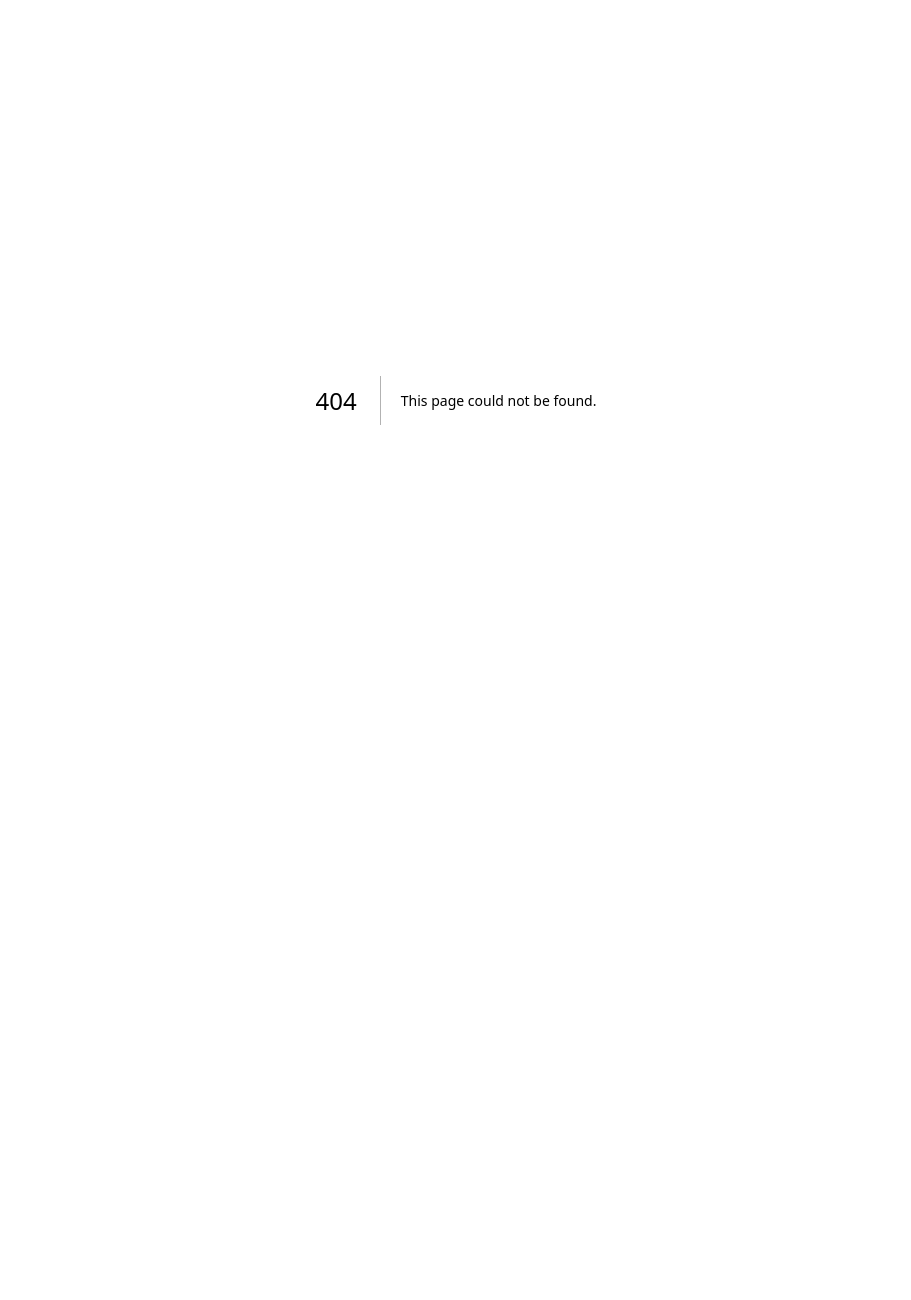
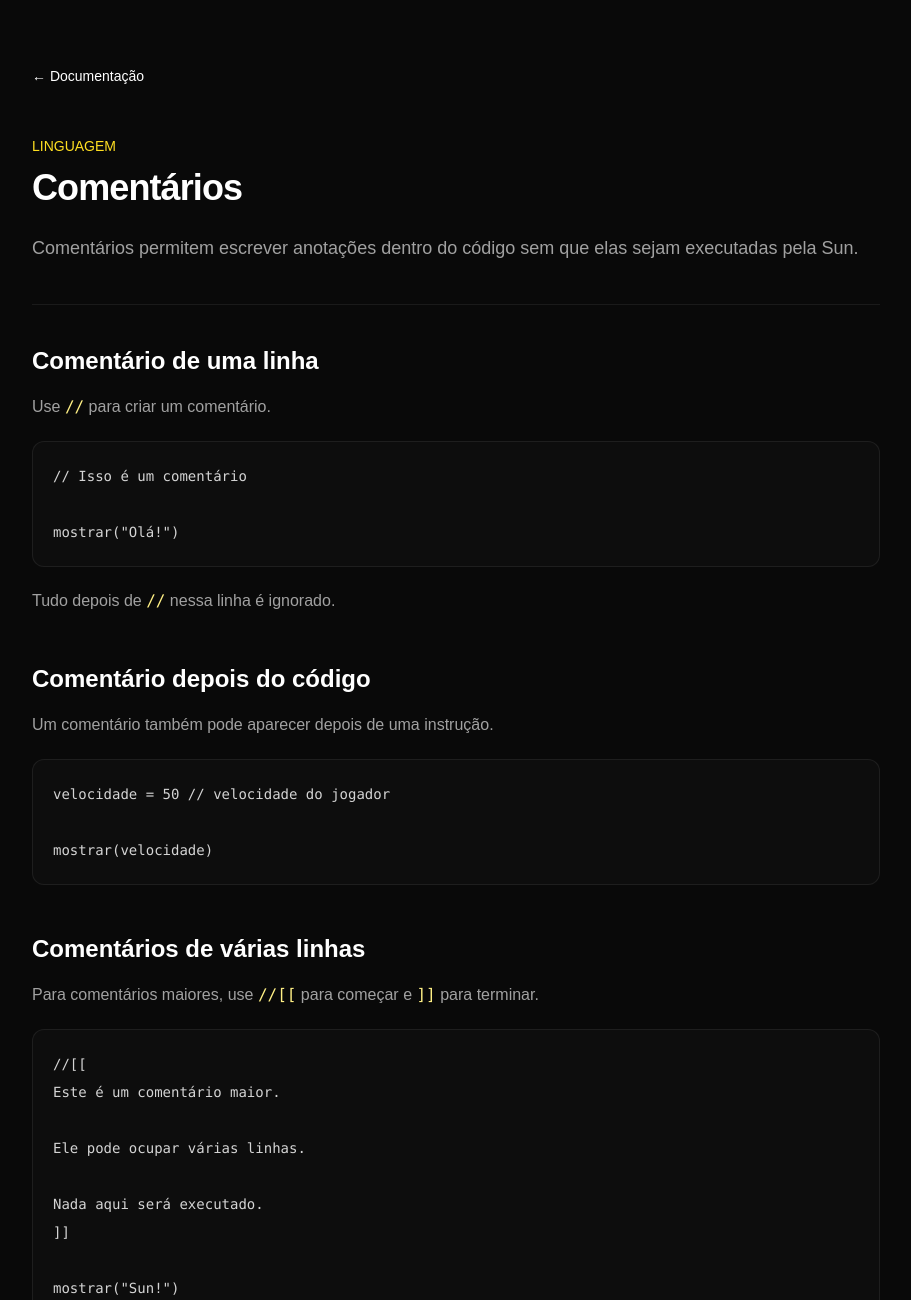
Before and after one commit to blackzww/Sun-Website, a Next.js app: page /docs/comentarios in a window 1280 px wide. Before the commit this address had no page. Shown: the top 1300 px of the page, without its empty margins (184-1095 px from the left). Before the commit the page ends 800 px from the top, so only its background shows below. Built offline with nearby package versions, Linux system fonts and the light colour scheme.

Commit message:
Add documentation for code comments in Comentarios component
This file contains a React component that provides documentation on comments in code, including examples of single-line, inline, multi-line, and temporary comments. It also includes navigation links to other documentation pages.

```diff
--- /dev/null
+++ b/app/docs/comentarios/page.tsx
@@ -0,0 +1,252 @@
+import Link from "next/link";
+
+export default function Comentarios() {
+  return (
+    <main className="min-h-screen bg-[#090909] text-white">
+      <div className="mx-auto max-w-4xl px-6 py-16">
+        <Link
+          href="/docs"
+          className="text-sm text-neutral-500 transition hover:text-white"
+        >
+          ← Documentação
+        </Link>
+
+        <p className="mt-12 text-sm font-medium text-yellow-300">
+          LINGUAGEM
+        </p>
+
+        <h1 className="mt-3 text-4xl font-bold tracking-tight">
+          Comentários
+        </h1>
+
+        <p className="mt-6 text-lg leading-8 text-neutral-400">
+          Comentários permitem escrever anotações dentro do código sem que elas
+          sejam executadas pela Sun.
+        </p>
+
+        <div className="my-10 h-px bg-white/[0.07]" />
+
+        {/* LINHA ÚNICA */}
+        <h2 className="text-2xl font-semibold">
+          Comentário de uma linha
+        </h2>
+
+        <p className="mt-4 leading-7 text-neutral-400">
+          Use <code className="text-yellow-200">//</code> para criar um
+          comentário.
+        </p>
+
+        <pre className="mt-5 overflow-x-auto rounded-xl border border-white/[0.07] bg-[#0d0d0d] p-5 text-sm leading-7 text-neutral-300">
+          <code>{`// Isso é um comentário
+
+mostrar("Olá!")`}</code>
+        </pre>
+
+        <p className="mt-5 leading-7 text-neutral-400">
+          Tudo depois de <code className="text-yellow-200">//</code> nessa
+          linha é ignorado.
+        </p>
+
+        {/* INLINE */}
+        <h2 className="mt-12 text-2xl font-semibold">
+          Comentário depois do código
+        </h2>
+
+        <p className="mt-4 leading-7 text-neutral-400">
+          Um comentário também pode aparecer depois de uma instrução.
+        </p>
+
+        <pre className="mt-5 overflow-x-auto rounded-xl border border-white/[0.07] bg-[#0d0d0d] p-5 text-sm leading-7 text-neutral-300">
+          <code>{`velocidade = 50 // velocidade do jogador
+
+mostrar(velocidade)`}</code>
+        </pre>
+
+        {/* VÁRIAS LINHAS */}
+        <h2 className="mt-12 text-2xl font-semibold">
+          Comentários de várias linhas
+        </h2>
+
+        <p className="mt-4 leading-7 text-neutral-400">
+          Para comentários maiores, use{" "}
+          <code className="text-yellow-200">//[[</code> para começar e{" "}
+          <code className="text-yellow-200">]]</code> para terminar.
+        </p>
+
+        <pre className="mt-5 overflow-x-auto rounded-xl border border-white/[0.07] bg-[#0d0d0d] p-5 text-sm leading-7 text-neutral-300">
+          <code>{`//[[
+Este é um comentário maior.
+
+Ele pode ocupar várias linhas.
+
+Nada aqui será executado.
+]]
+
+mostrar("Sun!")`}</code>
+        </pre>
+
+        {/* EXEMPLO */}
+        <h2 className="mt-12 text-2xl font-semibold">
+          Organizando seu código
+        </h2>
+
+        <p className="mt-4 leading-7 text-neutral-400">
+          Comentários podem explicar partes importantes do programa.
+        </p>
+
+        <pre className="mt-5 overflow-x-auto rounded-xl border border-white/[0.07] bg-[#0d0d0d] p-5 text-sm leading-7 text-neutral-300">
+          <code>{`// Configurações
+velocidade = 50
+pulo = 80
+
+// Informações do jogador
+jogador = {
+    nome: "Black",
+    ativo: verdadeiro
+}
+
+// Verifica se o jogador está ativo
+se jogador.ativo entao
+    mostrar("{jogador.nome} está ativo")
+fim`}</code>
+        </pre>
+
+        {/* DESATIVAR CÓDIGO */}
+        <h2 className="mt-12 text-2xl font-semibold">
+          Desativando código temporariamente
+        </h2>
+
+        <p className="mt-4 leading-7 text-neutral-400">
+          Comentários também são úteis para impedir temporariamente que uma
+          parte do código seja executada.
+        </p>
+
+        <pre className="mt-5 overflow-x-auto rounded-xl border border-white/[0.07] bg-[#0d0d0d] p-5 text-sm leading-7 text-neutral-300">
+          <code>{`mostrar("Executa")
+
+// mostrar("Não executa")
+
+mostrar("Executa também")`}</code>
+        </pre>
+
+        {/* BLOCO SUN */}
+        <h2 className="mt-12 text-2xl font-semibold">
+          Comentários multilinha dentro de Sun[[ ]]
+        </h2>
+
+        <p className="mt-4 leading-7 text-neutral-400">
+          Existe um detalhe importante ao usar comentários multilinha dentro
+          do bloco usado para carregar código Sun.
+        </p>
+
+        <p className="mt-4 leading-7 text-neutral-400">
+          O loader normalmente usa{" "}
+          <code className="text-yellow-200">Sun[[ ... ]]</code>. Como um
+          comentário multilinha também termina com{" "}
+          <code className="text-yellow-200">]]</code>, isso pode fechar a
+          string externa antes da hora.
+        </p>
+
+        <div className="mt-6 rounded-xl border border-red-400/10 bg-red-400/[0.03] p-5">
+          <p className="font-medium text-red-300">
+            Evite esta combinação
+          </p>
+
+          <pre className="mt-4 overflow-x-auto text-sm leading-7 text-neutral-400">
+            <code>{`Sun[[
+    //[[
+    comentário
+    ]]
+]]`}</code>
+          </pre>
+        </div>
+
+        {/* LONG BRACKET */}
+        <h2 className="mt-12 text-2xl font-semibold">
+          Usando Sun[=[ ]=]
+        </h2>
+
+        <p className="mt-4 leading-7 text-neutral-400">
+          Quando seu código tiver um comentário multilinha, use uma string
+          longa com <code className="text-yellow-200">=</code> no bloco
+          externo.
+        </p>
+
+        <pre className="mt-5 overflow-x-auto rounded-xl border border-yellow-300/10 bg-[#0d0d0d] p-5 text-sm leading-7 text-neutral-300">
+          <code>{`Sun[=[
+    //[[
+    Este comentário pode
+    ocupar várias linhas.
+    ]]
+
+    mostrar("Olá!")
+]=]`}</code>
+        </pre>
+
+        <div className="mt-6 rounded-xl border border-yellow-300/10 bg-yellow-300/[0.04] p-5">
+          <p className="font-medium text-yellow-200">
+            Por que isso acontece?
+          </p>
+
+          <p className="mt-2 text-sm leading-6 text-neutral-400">
+            O código Sun é passado inicialmente como uma string longa do Luau.
+            Usar <code className="text-yellow-200">[=[ ]=]</code> evita que o{" "}
+            <code className="text-yellow-200">]]</code> existente dentro do
+            código seja confundido com o final da string externa.
+          </p>
+        </div>
+
+        {/* RESUMO */}
+        <h2 className="mt-12 text-2xl font-semibold">
+          Resumo
+        </h2>
+
+        <div className="mt-6 overflow-hidden rounded-xl border border-white/[0.07]">
+          <div className="grid grid-cols-[180px_1fr] border-b border-white/[0.07] bg-white/[0.025] px-5 py-3 text-sm font-medium">
+            <span>Sintaxe</span>
+            <span>Uso</span>
+          </div>
+
+          <div className="grid grid-cols-[180px_1fr] border-b border-white/[0.05] px-5 py-3 text-sm text-neutral-400">
+            <code className="text-yellow-200">// comentário</code>
+            <span>Comentário de uma linha</span>
+          </div>
+
+          <div className="grid grid-cols-[180px_1fr] border-b border-white/[0.05] px-5 py-3 text-sm text-neutral-400">
+            <code className="text-yellow-200">código // comentário</code>
+            <span>Comentário no final da linha</span>
+          </div>
+
+          <div className="grid grid-cols-[180px_1fr] border-b border-white/[0.05] px-5 py-3 text-sm text-neutral-400">
+            <code className="text-yellow-200">//[[ ... ]]</code>
+            <span>Comentário de várias linhas</span>
+          </div>
+
+          <div className="grid grid-cols-[180px_1fr] px-5 py-3 text-sm text-neutral-400">
+            <code className="text-yellow-200">Sun[=[ ... ]=]</code>
+            <span>
+              Bloco recomendado quando houver comentário multilinha
+            </span>
+          </div>
+        </div>
+
+        {/* NAVEGAÇÃO */}
+        <div className="mt-14 flex items-center justify-between border-t border-white/[0.07] pt-7">
+          <Link
+            href="/docs/texto"
+            className="text-sm text-neutral-400 transition hover:text-white"
+          >
+            ← Texto
+          </Link>
+
+          <Link
+            href="/docs/roblox"
+            className="text-sm text-yellow-300 transition hover:text-yellow-200"
+          >
+            Roblox →
+          </Link>
+        </div>
+      </div>
+    </main>
+  );
+}
```
